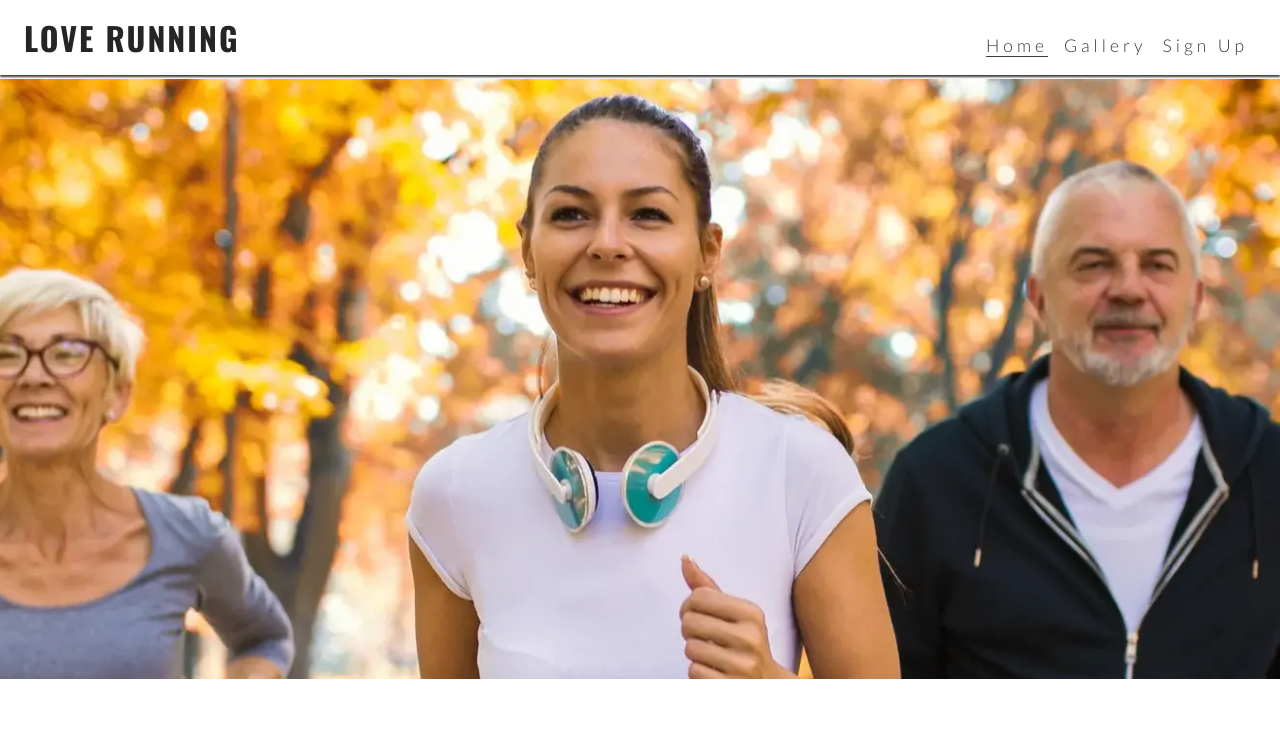
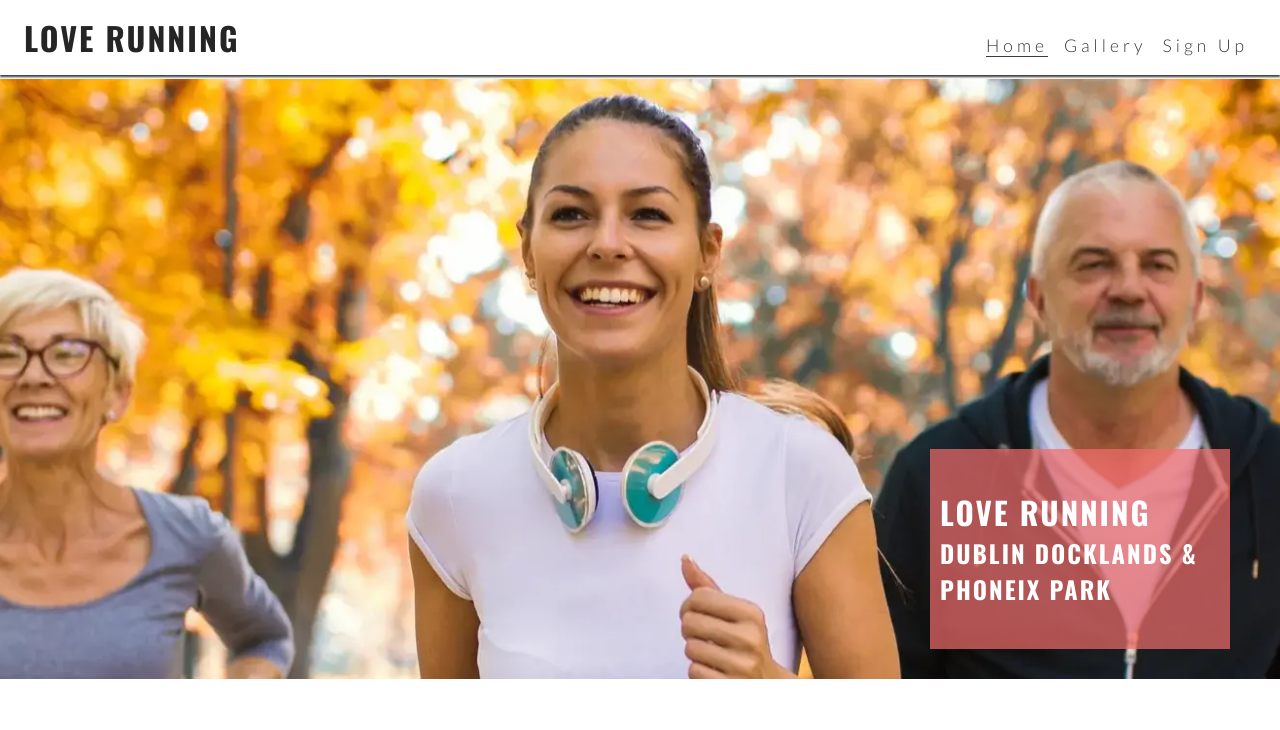
Before and after one commit to Paulflam3/Love-Running, a plain HTML site: page index.html in a window 1280 px wide. Shown: the top 730 px of the page. Drawn offline with nearby package versions, Linux system fonts and the light colour scheme.

Commit message:
Added cover text with club name and locations

```diff
--- a/assets/css/style.css
+++ b/assets/css/style.css
@@ -18,6 +18,13 @@
 
 }
 
+h1, h2, h3 {
+    font-family: 'Oswald', sans-serif;
+    text-transform: uppercase;
+    letter-spacing: 2px;
+    color: #252525;
+
+}
 
 /*Header*/
 header {
@@ -36,13 +43,7 @@
     text-decoration: none;
     color: inherit;
 }
-h1{
-    font-family: 'Oswald', sans-serif;
-    text-transform: uppercase;
-    letter-spacing: 2px;
-    color: #252525;
 
-}
 
 #menu{
     font-size: 110%;
@@ -95,8 +96,24 @@
     height: 600px;
     width: 100%;
     background: url("../images/hero-image.webp") no-repeat center center/cover;
+    position: relative;
+
 }
 
+#cover-text{
+    background-color: rgba(241, 109, 107, .7);
+    font-size: 130%;
+    position: absolute;
+    bottom: 30px;
+    width: 80%;
+    min-height: 200px;
+    padding-top: 40px;
+    padding-left: 10px;
+}
+
+#cover-text > h2, #cover-text > h3{
+    color: #ffffff;
+}
 /*Footer*/
 #social-networks{
     text-align: center;
@@ -140,11 +157,15 @@
         /*push main content down to accomodate larder header*/
         margin-top: 79px;
     }
+#cover-text{
+    width: 300px;
+    right: 50px;
+}
 
- @media screen and (min-width: 992px){
-    #menu a:hover {
-        border-bottom: 1px solid #3a3a3a;
-    }
+}
+ @media screen and (min-width: 992px) {
+     #menu a:hover {
+         border-bottom: 1px solid #3a3a3a;
+     }
 
-    }
-}
+ }
--- a/index.html
+++ b/index.html
@@ -58,7 +58,11 @@
     <!--Main Content-->
     <main>
         <section id="hero">
+            <div id="cover-text">
+                <h2>Love Running</h2>
+                <h3>Dublin Docklands & Phoneix Park</h3>
 
+            </div>
         </section>
     </main>
 
```
